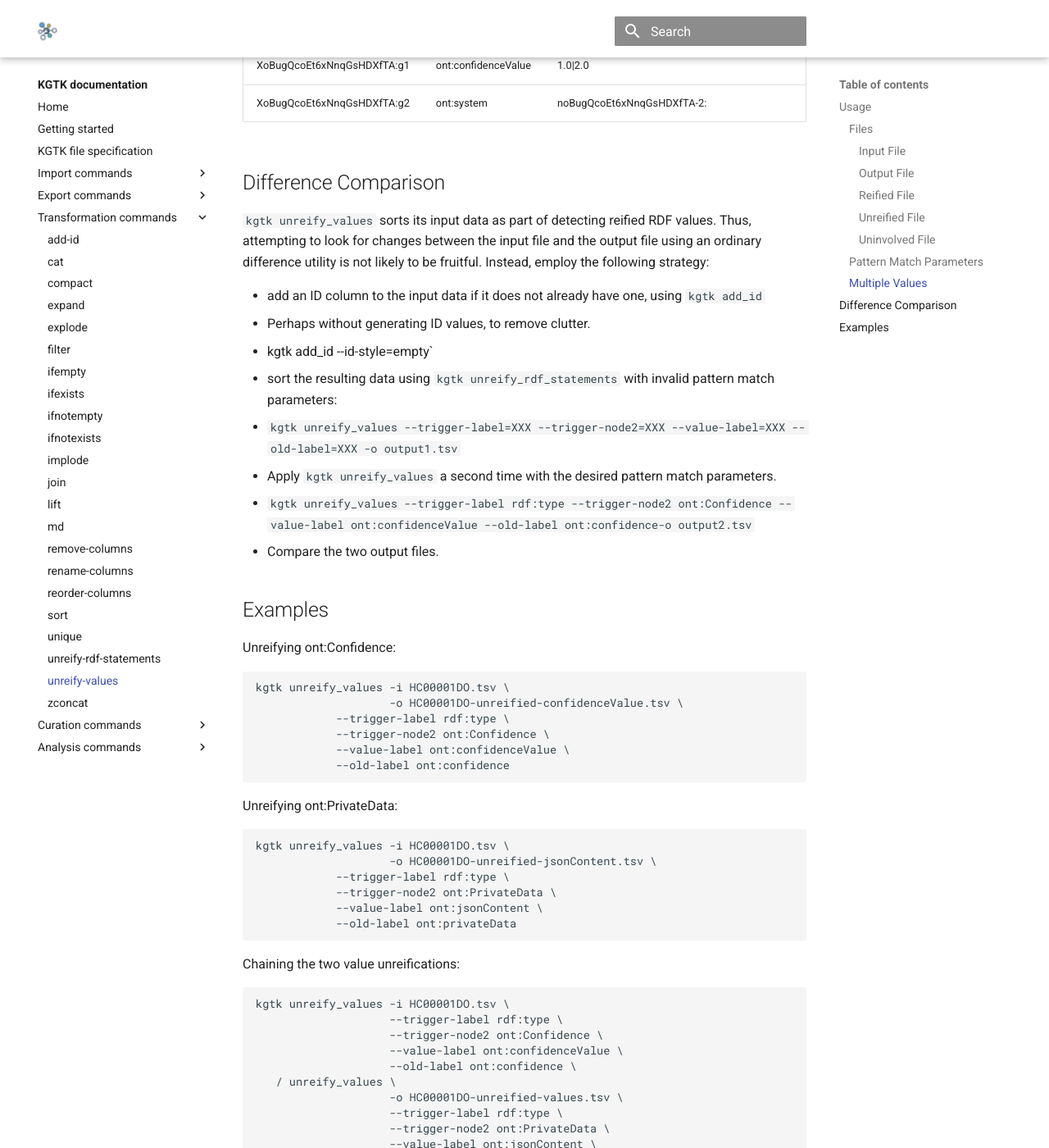
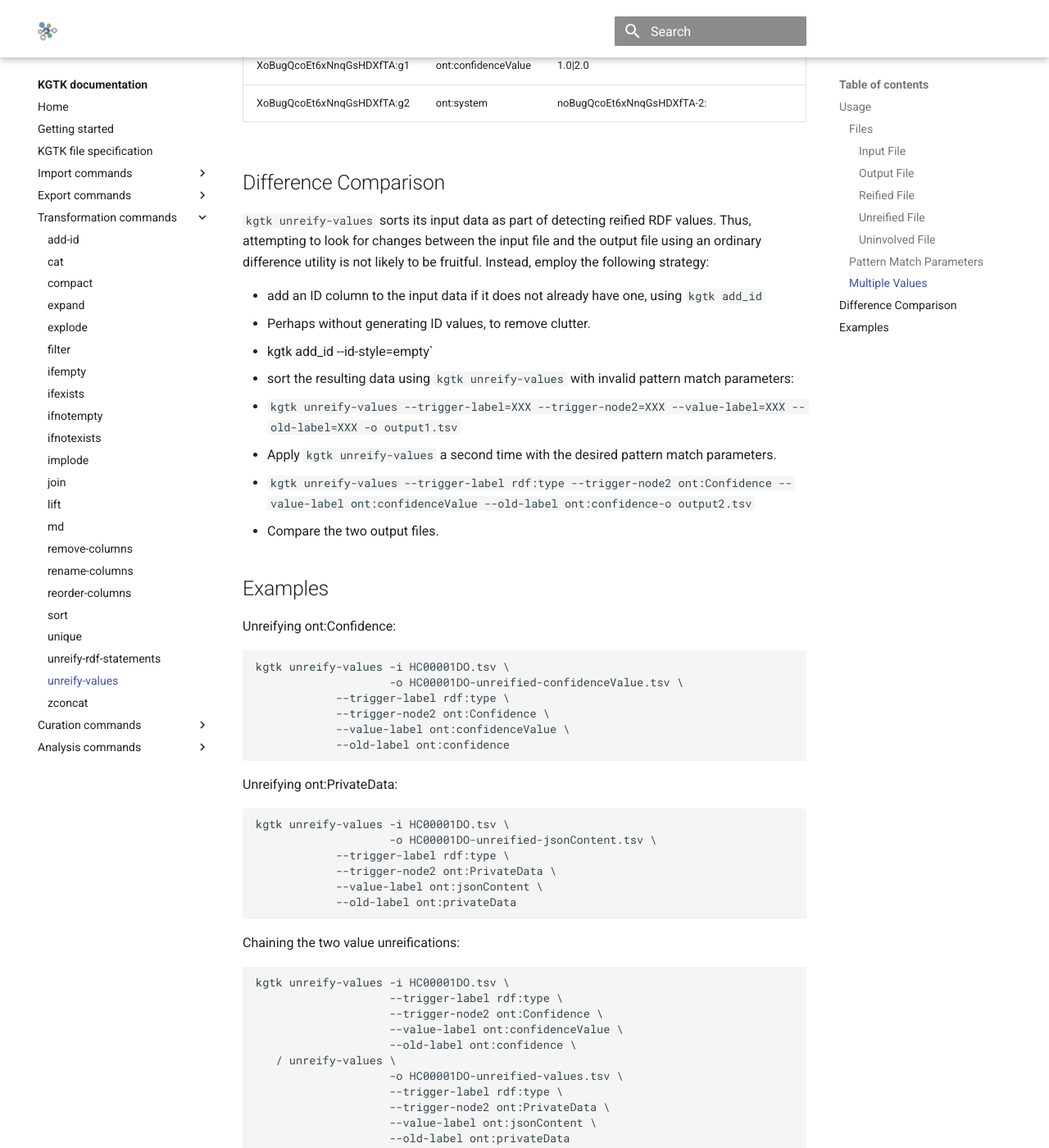
Before and after one commit to usc-isi-i2/kgtk, an MkDocs documentation site: the page built from docs/transform/unreify_values.md, in a window 1280 px wide and 1400 px high, scrolled down 7469 px. Shown: the whole window at 82% size. Built offline with MkDocs 1.6.1 and Material for MkDocs 9.7.7, drawn with Linux system fonts in a browser that asks for light colours; comment, search, counter and statistics services are not loaded; some of the changed text lies outside the part shown.

Commit message:
Update command names in examples.

````diff
--- a/docs/transform/unreify_values.md
+++ b/docs/transform/unreify_values.md
@@ -1,4 +1,4 @@
-The unreify_values command simplifies data while copying a KGTK file from
+The unreify-values command simplifies data while copying a KGTK file from
 input to output, by removing extra nodes caused by RDF value reification. This
 type of reification happens when there is a desire to model contextual or
 complementary information about a value. A new object is created to hold the
@@ -18,7 +18,7 @@ Input Table:
 | XJAABmv8vGfJZZasjV6DAXY:g2 | ont:system | nJAABmv8vGfJZZasjV6DAXY-2: |
 | XJAABmv8vGfJZZasjV6DAXY:g1 | ont:system | nJAABmv8vGfJZZasjV6DAXY-2: |
 
-The output of `kgtk unreify_values` is below. The unified table is easier to
+The output of `kgtk unreify-values` is below. The unified table is easier to
 understand once the spurious undesired object has been deleted, and its
 label/node2 pairs defined as edges on the simplified edge.
 
@@ -152,7 +152,7 @@ and associated edges replaced with an unreified RDF edge and secondary edges.
 A `ID` column is added to the output file if it is not present in the input file.
 This is used to link secondary edges to the newly reconstituted unreified edge.
 
-At the present time, `kgtk unreify_rf_statements` does not generate ID values for
+At the present time, `kgtk unreify-rf_statements` does not generate ID values for
 other edges in the file. This feature may be added in the future.
 
 The edges in the output file are not likely to be in the same order as they appeared
@@ -179,7 +179,7 @@ file, e.g., an ID column might not be present.
 
 ### Pattern Match Parameters
 
-`kgtk unreify_values` does not have a built-in set of pattern match parameters;
+`kgtk unreify-values` does not have a built-in set of pattern match parameters;
 the user must supply the following values.  All pattern matches reference the usual
 node1, label, and node2 columns or their aliases; there are no options to
 override the column names.
@@ -224,7 +224,7 @@ For the examples shown above, the following pattern match values were used:
 
 ### Multiple Values
 
-`kgtk unreify_values` optionally accepts multiple values from records with the label
+`kgtk unreify-values` optionally accepts multiple values from records with the label
 field having the ``--value-label` value, forming a vertical bar (pipe) (|) separated
 list.
 
@@ -282,7 +282,7 @@ place and the output will look like this:
 
 ## Difference Comparison
 
-`kgtk unreify_values` sorts its input data as part of detecting reified RDF
+`kgtk unreify-values` sorts its input data as part of detecting reified RDF
 values. Thus, attempting to look for changes between the input file and the
 output file using an ordinary difference utility is not likely to be fruitful.
 Instead, employ the following strategy:
@@ -290,10 +290,10 @@ Instead, employ the following strategy:
  * add an ID column to the input data if it does not already have one, using `kgtk add_id`
    * Perhaps without generating ID values, to remove clutter.
    * kgtk add_id --id-style=empty`
- * sort the resulting data using `kgtk unreify_rdf_statements` with invalid pattern match parameters:
-   * `kgtk unreify_values --trigger-label=XXX --trigger-node2=XXX --value-label=XXX --old-label=XXX -o output1.tsv`
- * Apply `kgtk unreify_values` a second time with the desired pattern match parameters.
-   * `kgtk unreify_values --trigger-label rdf:type --trigger-node2 ont:Confidence --value-label ont:confidenceValue --old-label ont:confidence-o output2.tsv`
+ * sort the resulting data using `kgtk unreify-values` with invalid pattern match parameters:
+   * `kgtk unreify-values --trigger-label=XXX --trigger-node2=XXX --value-label=XXX --old-label=XXX -o output1.tsv`
+ * Apply `kgtk unreify-values` a second time with the desired pattern match parameters.
+   * `kgtk unreify-values --trigger-label rdf:type --trigger-node2 ont:Confidence --value-label ont:confidenceValue --old-label ont:confidence-o output2.tsv`
  * Compare the two output files.
 
 ## Examples
@@ -301,7 +301,7 @@ Instead, employ the following strategy:
 Unreifying ont:Confidence:
 
 ```
-kgtk unreify_values -i HC00001DO.tsv \
+kgtk unreify-values -i HC00001DO.tsv \
                     -o HC00001DO-unreified-confidenceValue.tsv \
 		    --trigger-label rdf:type \
 		    --trigger-node2 ont:Confidence \
@@ -312,7 +312,7 @@ kgtk unreify_values -i HC00001DO.tsv \
 Unreifying ont:PrivateData:
 
 ```
-kgtk unreify_values -i HC00001DO.tsv \
+kgtk unreify-values -i HC00001DO.tsv \
                     -o HC00001DO-unreified-jsonContent.tsv \
 		    --trigger-label rdf:type \
 		    --trigger-node2 ont:PrivateData \
@@ -322,12 +322,12 @@ kgtk unreify_values -i HC00001DO.tsv \
 
 Chaining the two value unreifications:
 ```
-kgtk unreify_values -i HC00001DO.tsv \
+kgtk unreify-values -i HC00001DO.tsv \
                     --trigger-label rdf:type \
                     --trigger-node2 ont:Confidence \
                     --value-label ont:confidenceValue \
                     --old-label ont:confidence \
-   / unreify_values \
+   / unreify-values \
                     -o HC00001DO-unreified-values.tsv \
                     --trigger-label rdf:type \
                     --trigger-node2 ont:PrivateData \
````
Also changed, not shown: docs/transform/add_id.md (+3 -3 lines), docs/transform/remove_columns.md (+3 -3 lines), docs/transform/rename_columns.md (+4 -4 lines), docs/transform/reorder_columns.md (+4 -4 lines), docs/transform/unreify_rdf_statements.md (+11 -11 lines).
